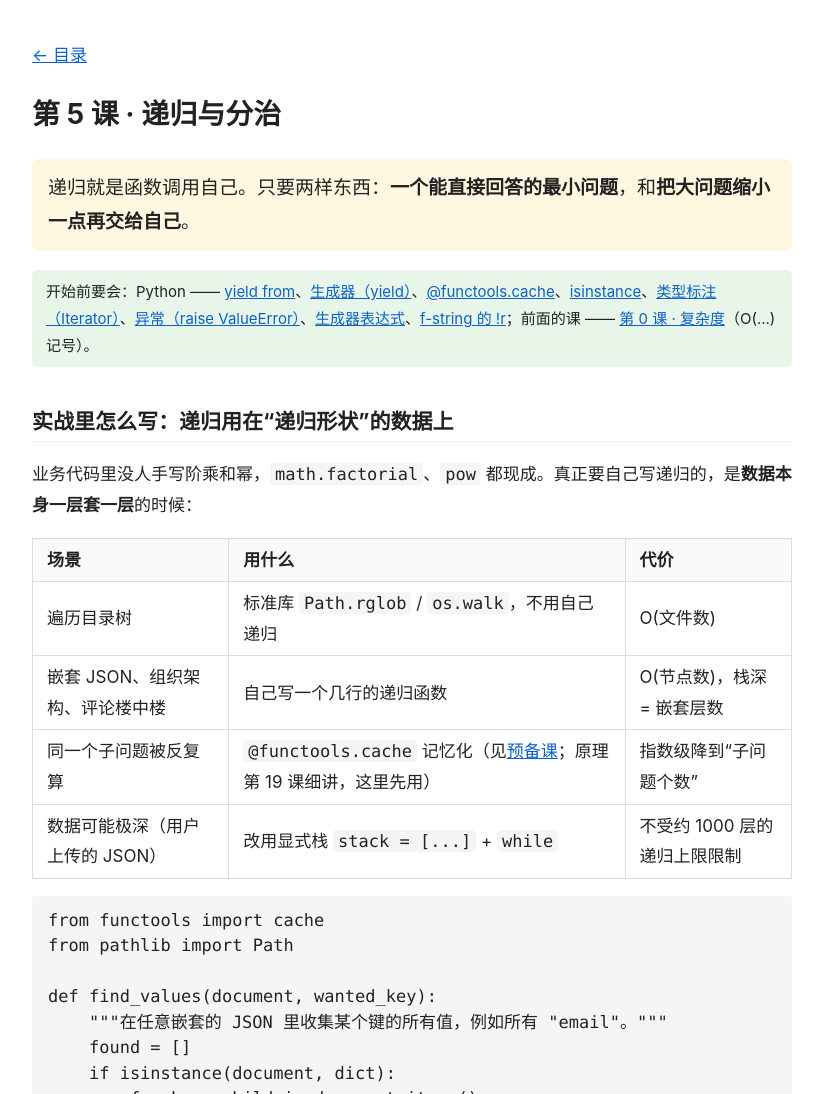
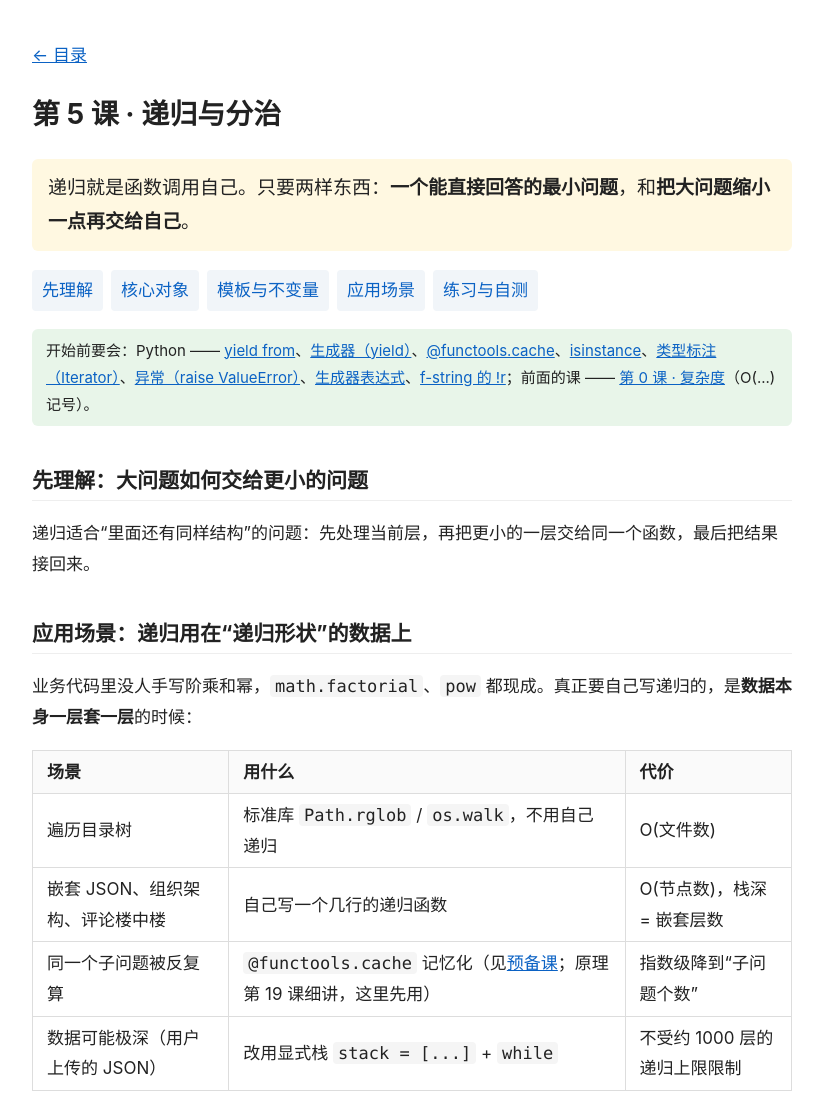
Before and after one commit to redreamality/2026-11_algorithms, a plain HTML site: page lessons/05-recursion.html in a window 1280 px wide. Shown: the top 1094 px of the page, without its empty margins (228-1051 px from the left). Drawn offline with Linux system fonts and the light colour scheme.

Commit message:
reorganize lesson 05-recursion

```diff
--- a/lessons/05-recursion.html
+++ b/lessons/05-recursion.html
@@ -13,9 +13,14 @@
 <p><a href="index.html">← 目录</a></p>
 <h1>第 5 课 · 递归与分治</h1>
 <p class="one-line">递归就是函数调用自己。只要两样东西：<b>一个能直接回答的最小问题</b>，和<b>把大问题缩小一点再交给自己</b>。</p>
+<nav class="lesson-route" aria-label="本课内容">
+  <a href="#idea">先理解</a><a href="#objects">核心对象</a><a href="#template">模板与不变量</a><a href="#applications">应用场景</a><a href="#practice">练习与自测</a>
+</nav>
 <p class="prereq">开始前要会：Python —— <a href="python-basics.html#yield-from">yield from</a>、<a href="python-basics.html#generator">生成器（yield）</a>、<a href="python-basics.html#decorator">@functools.cache</a>、<a href="python-basics.html#class">isinstance</a>、<a href="python-basics.html#type-hints">类型标注（Iterator）</a>、<a href="python-basics.html#exceptions">异常（raise ValueError）</a>、<a href="python-basics.html#comprehension">生成器表达式</a>、<a href="python-basics.html#fstring">f-string 的 !r</a>；前面的课 —— <a href="00-complexity.html">第 0 课 · 复杂度</a>（O(...) 记号）。</p>
 
-<h2>实战里怎么写：递归用在“递归形状”的数据上</h2>
+<h2 id="idea">先理解：大问题如何交给更小的问题</h2>
+<p>递归适合“里面还有同样结构”的问题：先处理当前层，再把更小的一层交给同一个函数，最后把结果接回来。</p>
+<h2 id="applications">应用场景：递归用在“递归形状”的数据上</h2>
 <p>业务代码里没人手写阶乘和幂，<code>math.factorial</code>、<code>pow</code> 都现成。真正要自己写递归的，是<b>数据本身一层套一层</b>的时候：</p>
 <table>
   <tr><th>场景</th><th>用什么</th><th>代价</th></tr>
@@ -49,6 +54,8 @@ def ways_to_climb(steps):            # 每次走 1 或 2 级，有几种走法
     return ways_to_climb(steps - 1) + ways_to_climb(steps - 2)</pre>
 <p>完整可运行的版本在 <code>examples/recursion_in_practice.py</code>（<code>uv run examples/recursion_in_practice.py</code>）。下面看递归本身是怎么工作的。</p>
 
+<h2 id="objects">核心对象：基线与缩小后的问题</h2>
+<h2 id="template">模板与不变量：两个要素</h2>
 <h2>两个要素</h2>
 <pre>def factorial(number):
     if number &lt; 0:
@@ -99,6 +106,7 @@ def ways_to_climb(steps):            # 每次走 1 或 2 级，有几种走法
   <li>生成器递归时写成 <code>flatten(child)</code> 而不是 <code>yield from flatten(child)</code>：只是建了一个生成器对象，里面的值一个都没产出。</li>
 </ul>
 
+<h2 id="practice">练习与自测</h2>
 <h2>练习</h2>
 <p>补全 <code>dsa/recursion.py</code>：“往深处走”一律用递归，同一层的兄弟可以用 for 挨个处理。建议顺序：<code>factorial</code> → <code>power</code> → <code>flatten</code>（用 <code>yield from</code>）→ <code>flatten_json</code>（把嵌套订单摊平成表格的一行）→ <code>directory_size</code>（用 <code>Path.iterdir()</code>，不许用 <code>rglob</code>）。</p>
 <pre>uv run dsa/recursion.py               # 订单 JSON、项目目录的端到端例子，逐条打印期望和实际
```
